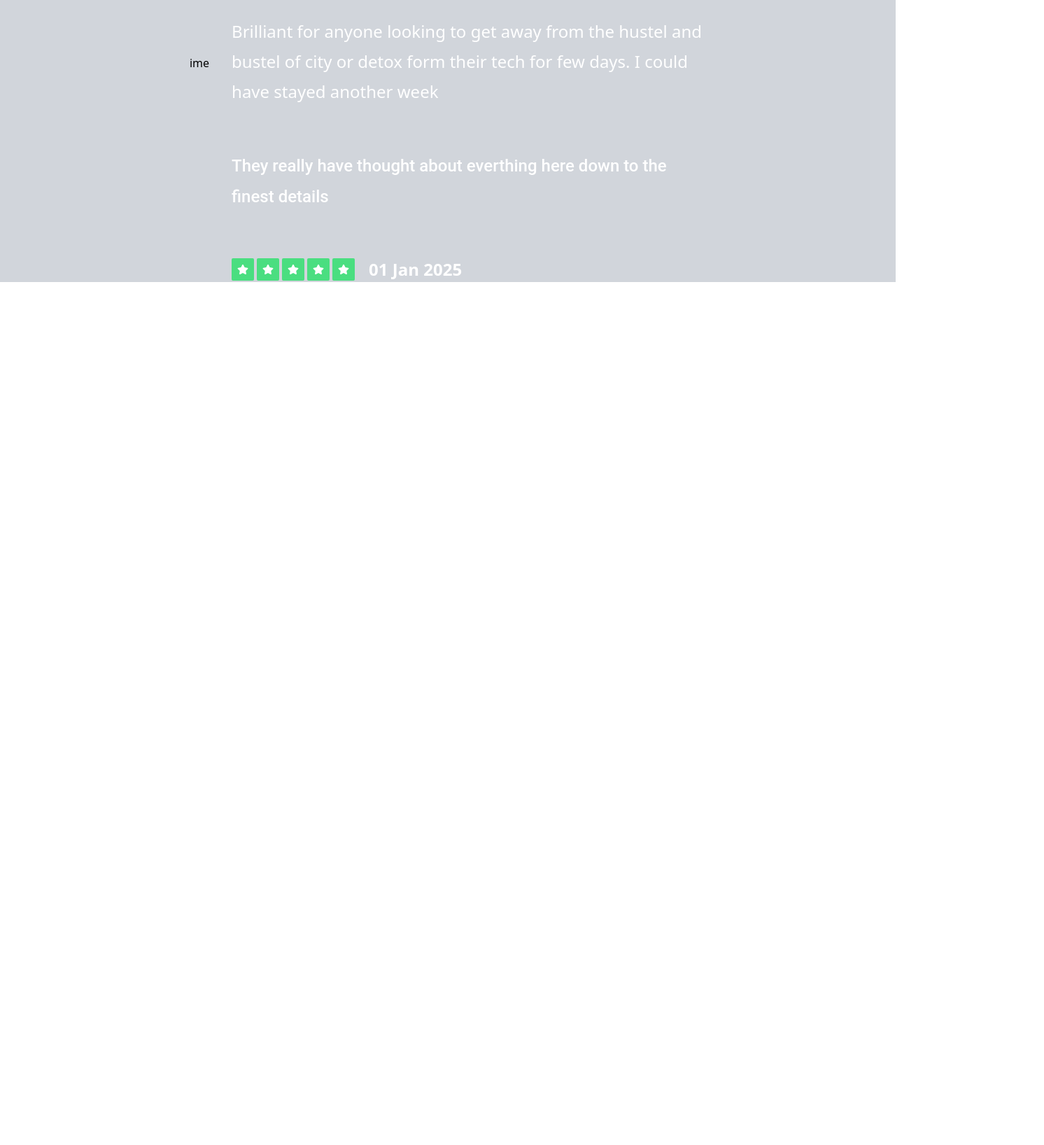
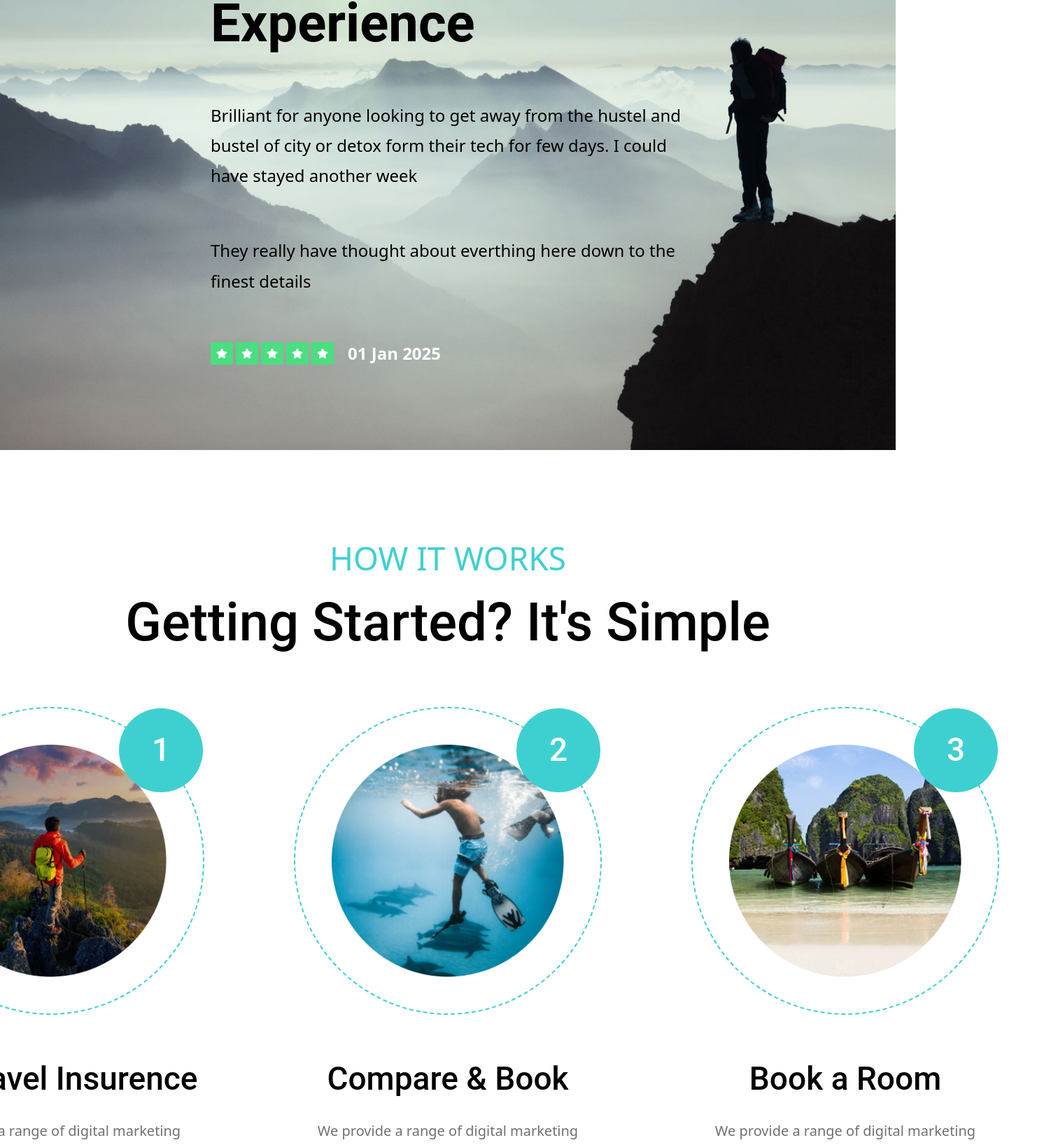
Before and after one commit to Tshewang2022/TravelPro, a React (Vite) app: page / in a window 1280 px wide. Shown: the part 9900-11536 px from the top of the page at 70% size, 1492 px wide, since content can reach past the window. Before the commit the page ends 10303 px from the top, so only its background shows below. Built offline with nearby package versions, Linux system fonts and the light colour scheme.

Commit message:
successfully updated the getstarted

```diff
--- a/src/assets/images/index.ts
+++ b/src/assets/images/index.ts
@@ -18,3 +18,4 @@ export { default as post1 } from "./post_1.jpeg";
 export { default as post2 } from "./post_2.jpeg";
 export { default as about_img } from "./about_img.webp";
 export { default as funfacts } from "./funfact_img.webp";
+export { default as wonderful } from "./wonderfull.jpg";
--- a/src/roots/pages/Home.tsx
+++ b/src/roots/pages/Home.tsx
@@ -1,9 +1,15 @@
 import { MdKeyboardArrowDown } from "react-icons/md";
-import { about_img, funfacts } from "../../assets/images";
+import { about_img, funfacts, wonderful } from "../../assets/images";
 import { LuMoveRight } from "react-icons/lu";
 import { TiTick } from "react-icons/ti";
 import { FaStar } from "react-icons/fa";
-import { destinations, guides, packages, supports } from "../../contants";
+import {
+  destinations,
+  getStarted,
+  guides,
+  packages,
+  supports,
+} from "../../contants";
 const Home = () => {
   return (
     <div>
@@ -249,18 +255,23 @@ const Home = () => {
 
       {/* === experience ===*/}
       <section className="bg-gray-300">
-        <div className="flex justify-center items-center gap-[32px]">
-          <div>ime</div>
+        <div
+          className="flex justify-center items-center gap-[32px] bg-cover bg-no-repeat py-[120px]"
+          style={{ backgroundImage: `url(${wonderful})` }}
+        >
+          {/* <div className="w-1/2"> */}
+          {/* <img src={wonderful} alt="wonderful" className="w-[768px]" /> */}
+          {/* </div> */}
           <div className="max-w-[678px]">
-            <h1 className="font-roboto font-semibold text-white text-[76px] leading-[120%]">
+            <h1 className="font-roboto font-semibold text-black text-[76px] leading-[120%]">
               A Truly Wonderful <br /> Experience{" "}
             </h1>
-            <p className="font-arial font-medium text-white text-[24px] mt-[64px] leading-[180%]">
+            <p className="font-arial font-medium text-black text-[24px] mt-[64px] leading-[180%]">
               Brilliant for anyone looking to get away from the hustel and
               bustel of city or detox form their tech for few days. I could have
               stayed another week
             </p>
-            <p className="font-roboto font-medium text-white text-[24px] mt-[64px] leading-[180%]">
+            <p className="font-arial font-medium text-black text-[24px] mt-[64px] leading-[180%]">
               They really have thought about everthing here down to the finest
               details
             </p>
@@ -288,6 +299,42 @@ const Home = () => {
           </div>
         </div>
       </section>
+      <section className="py-[120px]">
+        <h2 className="font-arial font-nomral text-center text-[#3ed0d0] text-[46px] leading-normal">
+          HOW IT WORKS
+        </h2>
+        <h1 className="font-roboto font-medium text-center text-black text-[76px]">
+          Getting Started? It's Simple
+        </h1>
+        <div className="flex justify-center items-center mt-[64px]">
+          <div className=" flex justify-center items-center">
+            {getStarted.map((started) => (
+              <div className="xl:px-[64px] md:px-[32px]">
+                <div className="flex justify-center items-center border-2 border-dashed border-[#3ed0d0] w-[440px] h-[440px] relative rounded-full mb-[64px] ">
+                  <div className="flex justify-center items-center bg-[#3ed0d0] z-100 absolute  right-0 top-0 w-[120px] h-[120px] rounded-full">
+                    <h2 className="font-roboto font-medium text-[46px] text-center p-[16px] text-white">
+                      {started.no}
+                    </h2>
+                  </div>
+                  <img
+                    src={started.imgURL}
+                    alt="started"
+                    className="w-[332px] h-[332px]"
+                  />
+                  {/* <h2>{started.title}</h2> */}
+                  {/* <p>{started.description}</p> */}
+                </div>
+                <h2 className="font-roboto font-medium text-center text-black text-[46px] leading-[120%] mb-[32px]">
+                  {started.title}
+                </h2>
+                <p className="font-arial font-normal text-[#717171] text-[20px] leading-[150%] text-center max-w-[450px]">
+                  {started.description}
+                </p>
+              </div>
+            ))}
+          </div>
+        </div>
+      </section>
     </div>
   );
 };
```
Also changed, not shown: src/assets/images/wonderfull.jpg (added).
